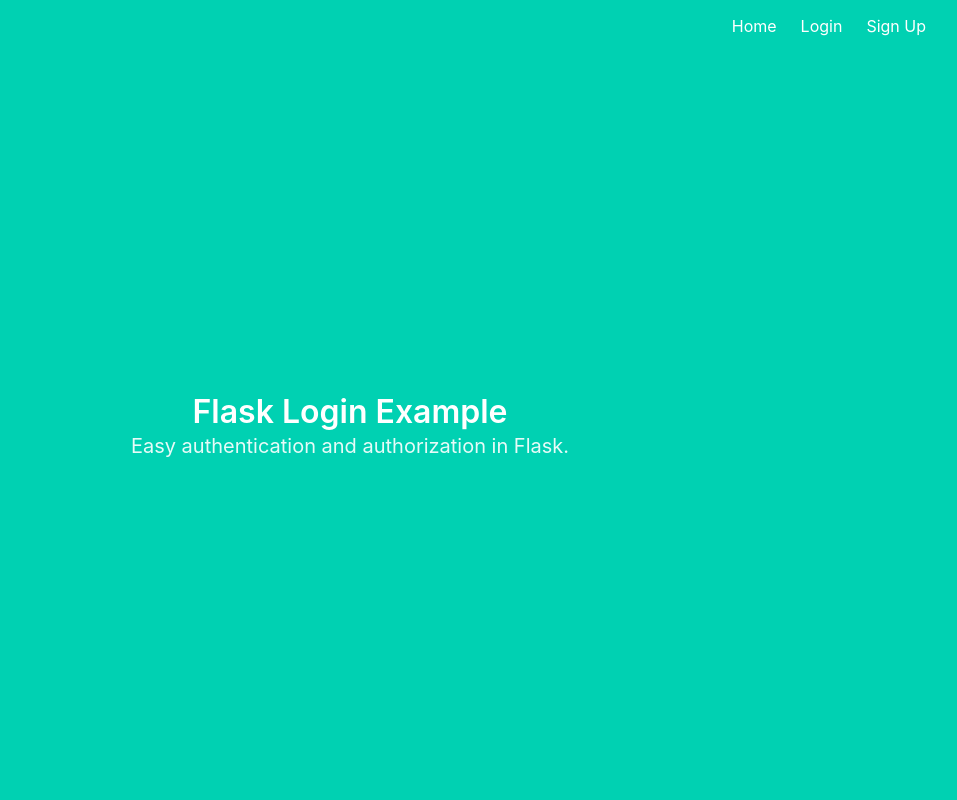
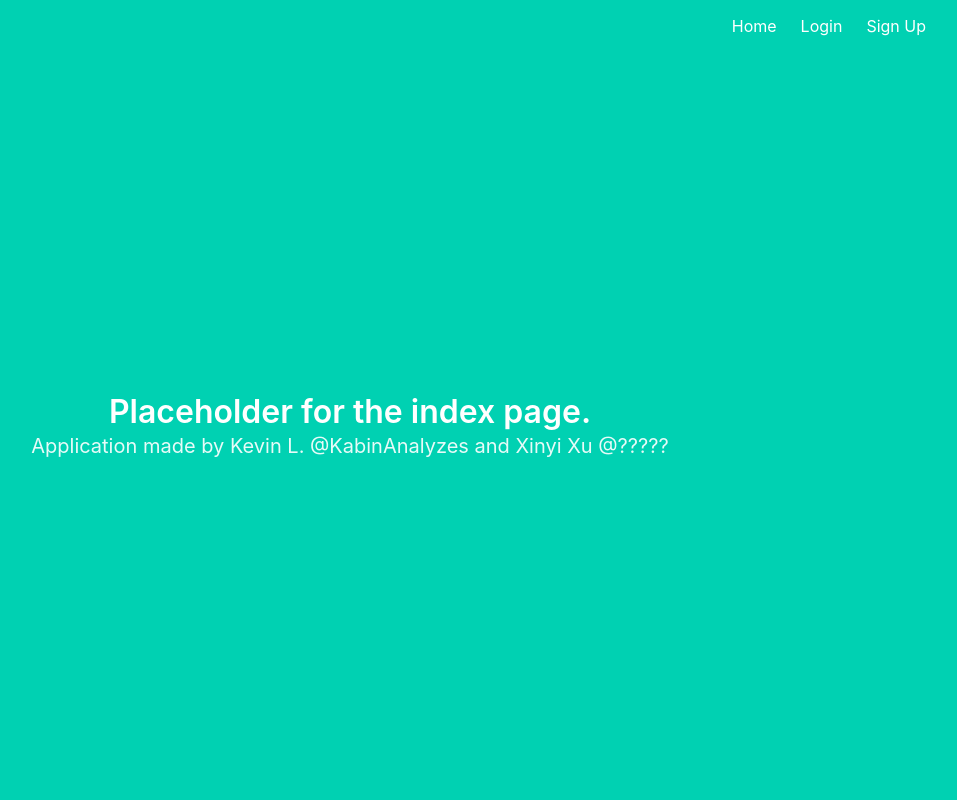
Before and after one commit to KabinAnalyzes/PetalPlanner, a Flask app: page / in a window 1280 px wide. Shown: the whole page, without its empty margins (290-1247 px from the left). Run offline with Flask 3, Linux system fonts and the light colour scheme.

Commit message:
updated index

```diff
--- a/flaskr/templates/index.html
+++ b/flaskr/templates/index.html
@@ -4,9 +4,9 @@
 
 {% block content %}
 <h1 class="title">
-  Flask Login Example
+  Placeholder for the index page.
 </h1>
 <h2 class="subtitle">
-  Easy authentication and authorization in Flask.
+  Application made by Kevin L. @KabinAnalyzes and Xinyi Xu @?????
 </h2>
 {% endblock %}
```
